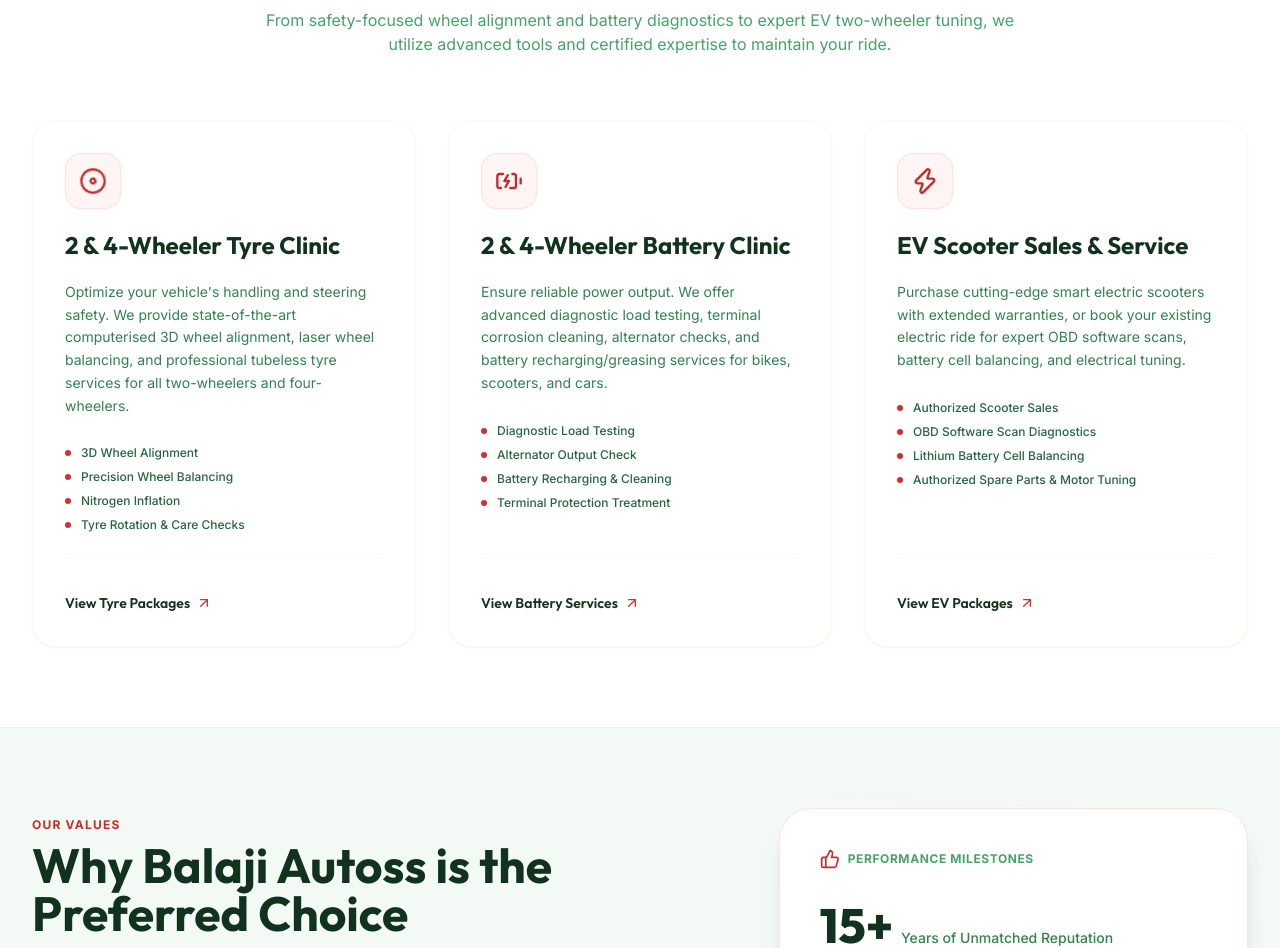
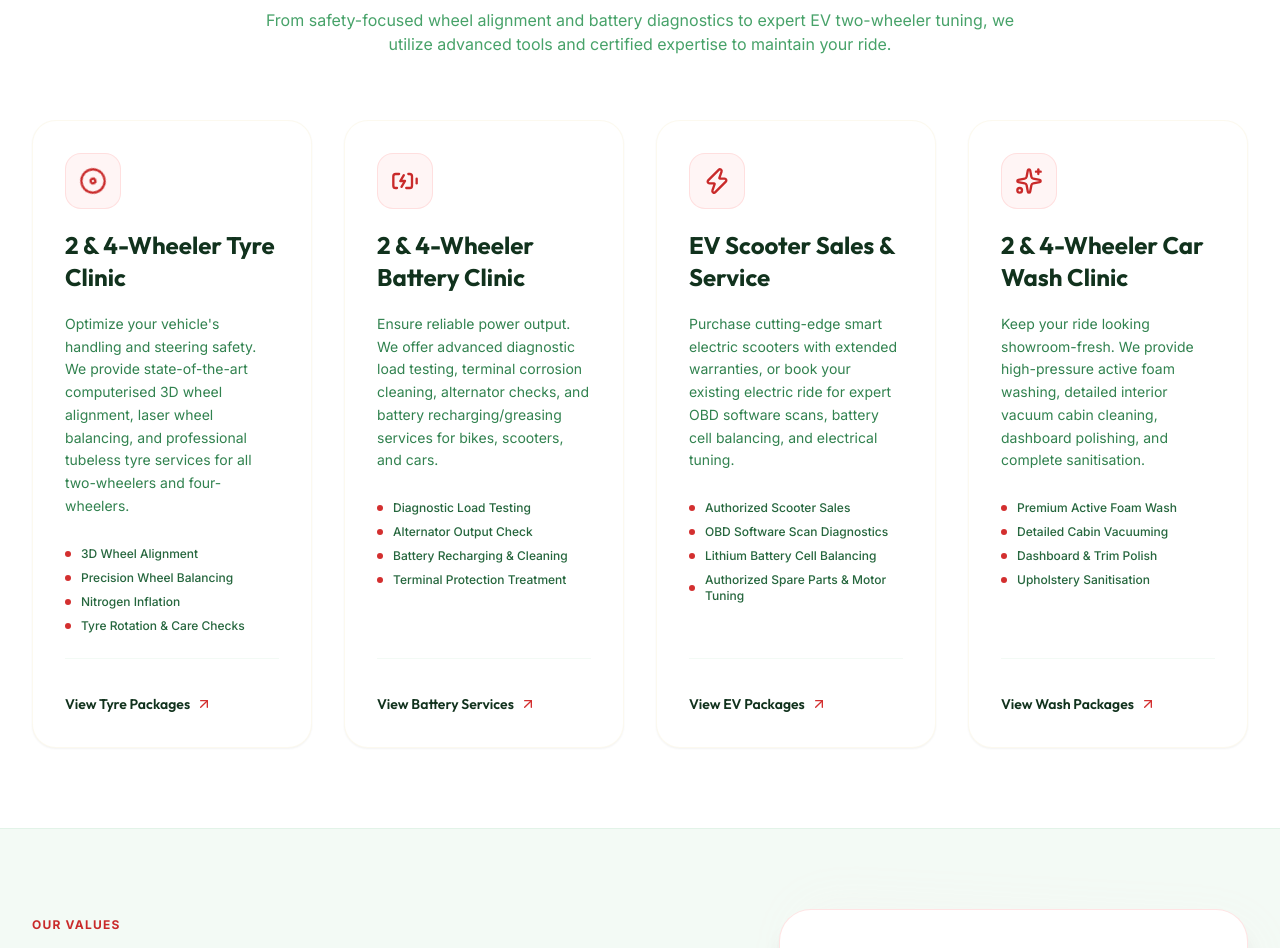
Before and after one commit to hotaeshwar/Balaji, a Next.js app: page / in a window 1280 px wide. Shown: the part 920-1868 px from the top of the page. Built offline with nearby package versions, Linux system fonts and the light colour scheme.

Commit message:
feat: add carwashing service card to Services.jsx and update grid to 4 columns

```diff
--- a/src/components/Services.jsx
+++ b/src/components/Services.jsx
@@ -1,6 +1,6 @@
 'use client';
 
-import { Disc, BatteryCharging, Zap, ArrowUpRight } from 'lucide-react';
+import { Disc, BatteryCharging, Zap, ArrowUpRight, Sparkles } from 'lucide-react';
 
 export default function Services() {
   const services = [
@@ -30,6 +30,15 @@
       highlights: ['Authorized Scooter Sales', 'OBD Software Scan Diagnostics', 'Lithium Battery Cell Balancing', 'Authorized Spare Parts & Motor Tuning'],
       cta: 'View EV Packages',
       linkId: 'ev-showcase'
+    },
+    {
+      id: 'carwash',
+      icon: Sparkles,
+      title: '2 & 4-Wheeler Car Wash Clinic',
+      description: 'Keep your ride looking showroom-fresh. We provide high-pressure active foam washing, detailed interior vacuum cabin cleaning, dashboard polishing, and complete sanitisation.',
+      highlights: ['Premium Active Foam Wash', 'Detailed Cabin Vacuuming', 'Dashboard & Trim Polish', 'Upholstery Sanitisation'],
+      cta: 'View Wash Packages',
+      linkId: 'products'
     }
   ];
 
@@ -69,7 +78,7 @@
         </div>
 
         {/* Services Grid */}
-        <div className="grid grid-cols-1 md:grid-cols-3 gap-8">
+        <div className="grid grid-cols-1 md:grid-cols-2 lg:grid-cols-4 gap-8">
           {services.map((service, index) => {
             const Icon = service.icon;
             return (
```
